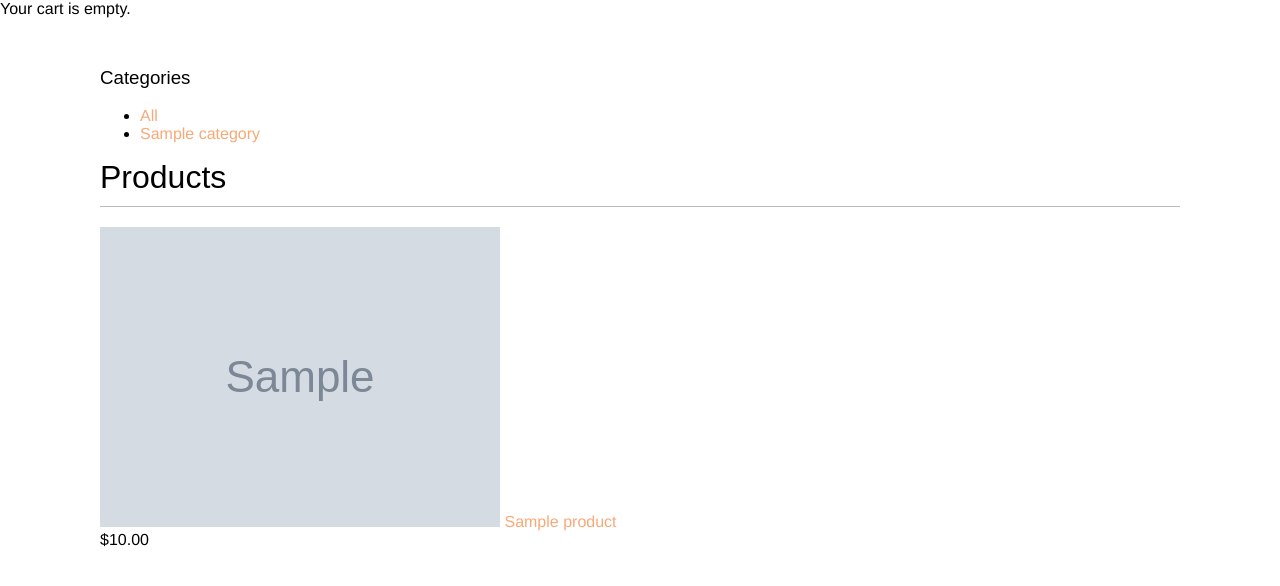
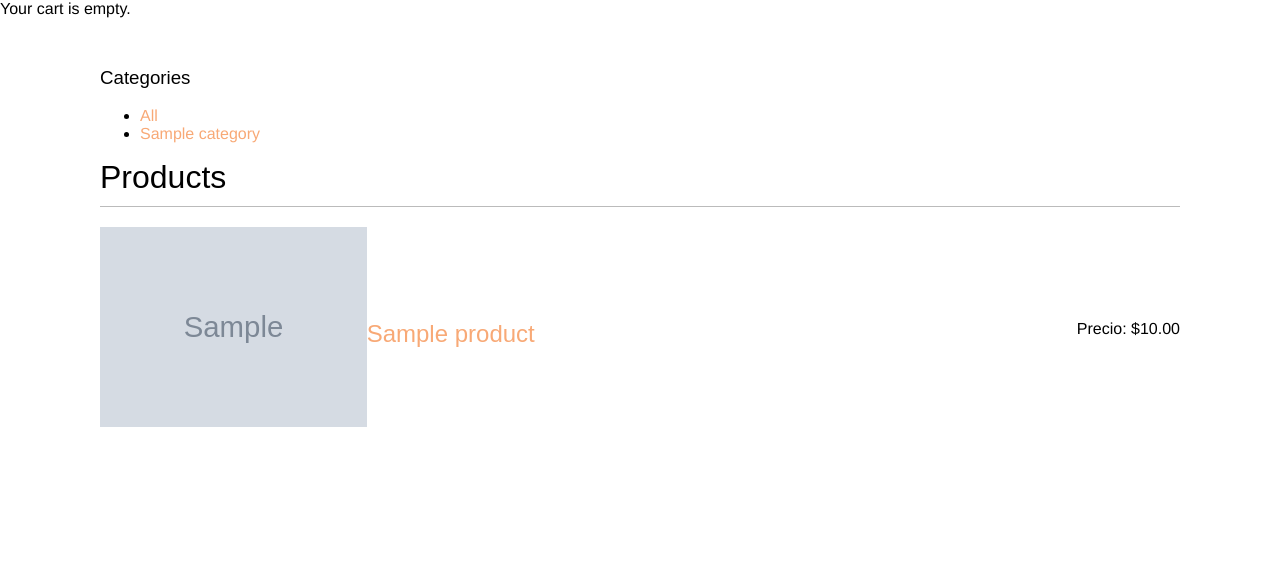
Before and after one commit to pabparmen/carplay_Peralta, a Django app: page /shop/ in a window 1280 px wide. Shown: the part 47-633 px from the top of the page. Run offline with Django 4.2, Linux system fonts and the light colour scheme; tables that the repository leaves empty hold one stand-in row (Sample ...); some web fonts are replaced.

Commit message:
Correccion de las interfaces de listado de productos y ficha del producto

```diff
--- a/shop/templates/shop/product/list.html
+++ b/shop/templates/shop/product/list.html
@@ -4,6 +4,7 @@
 {% block title %}
   {% if category %}{{ category.name }}{% else %}Products{% endif %}
 {% endblock %}
+
 
 {% block content %}
   <div id="sidebar">
@@ -22,13 +23,32 @@
   <div id="main" class="product-list">
     <h1>{% if category %}{{ category.name }}{% else %}Products{% endif %}</h1>
     {% for product in products %}
-      <div class="item">
+      <div class="producto">
+        <style>
+          .imagen-limitada {
+            max-width: 300px;
+            max-height: 200px;
+            width: auto;
+            height: auto;
+          }
+          .producto {
+              display: flex;
+              align-items: center;
+          }
+          .detalles-producto {
+              flex-grow: 1;
+
+          }
+        </style>
         <a href="{{ product.get_absolute_url }}">
-          <img src="{% if product.image %}{{ product.image.url }}{% else %}{% static "img/no_image.png" %}{% endif %}">
+
+          <img src="{% if product.image %}{{ product.image.url }}{% else %}{% static "img/no_image.png" %}{% endif %}" class="imagen-limitada">
         </a>
-        <a href="{{ product.get_absolute_url }}">{{ product.name }}</a>
+        <div class ="detalles-producto">
+          <h2><a href="{{ product.get_absolute_url }}">{{ product.name }}</a></h2>
+        </div>
+        <p>Precio: ${{ product.price }}</p>
         <br>
-        ${{ product.price }}
       </div>
     {% endfor %}
   </div>
```
Also changed, not shown: shop/templates/shop/product/detail.html (+20 -4 lines), media/products/2023/12/01/faro_ford_fiesta.jpg (added), 2 other files.
